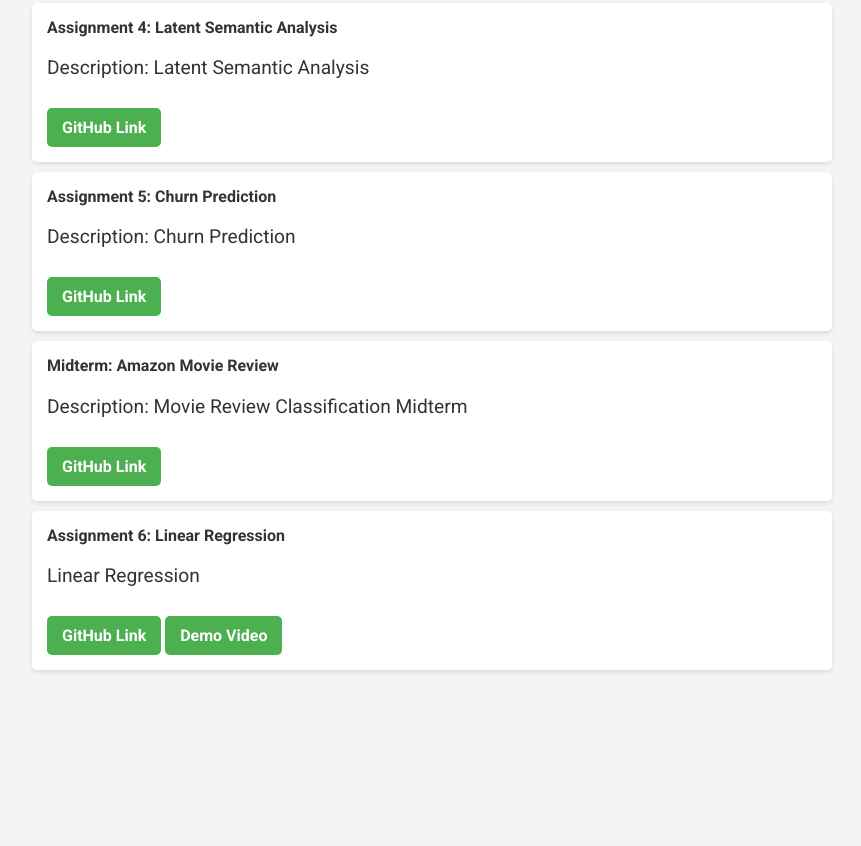
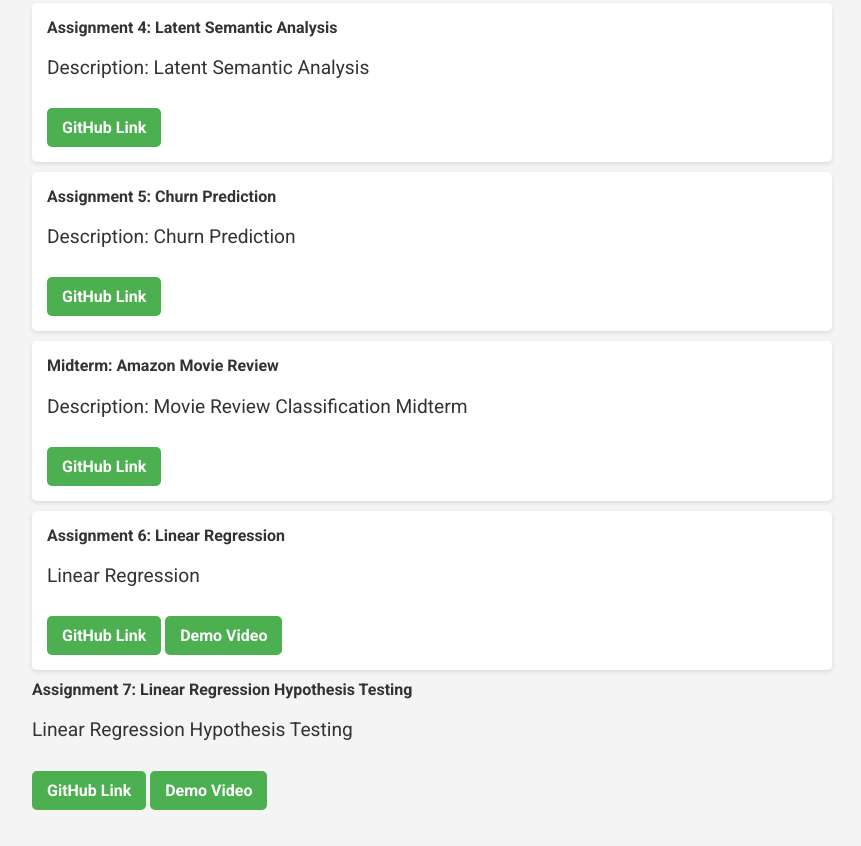
Before and after one commit to pooltakescourses/pooltakescourse.github.io, a plain HTML site: page assignments.html in a window 1280 px wide. Shown: the part 1062-1908 px from the top of the page, without its empty margins (208-1069 px from the left). Before the commit the page ends 1768 px from the top, so only its background shows below. Drawn offline with Linux system fonts and the light colour scheme.

Commit message:
adding assignment 7

```diff
--- a/assignments.html
+++ b/assignments.html
@@ -145,6 +145,11 @@
                 <a href="https://github.com/pooltakescourses/adrishd-assignment-6" target="_blank" class="assignment-button">GitHub Link</a>
                 <a href="https://drive.google.com/file/d/1eOW7eP-zT49yu8FMZWDrF43MkXywsQ0X/view?usp=sharing" target="_blank" class="assignment-button">Demo Video</a>
             </li>
+                <strong>Assignment 7: Linear Regression Hypothesis Testing</strong>
+                <p>Linear Regression Hypothesis Testing</p>
+                <a href="https://github.com/pooltakescourses/adrishd-assignment-7" target="_blank" class="assignment-button">GitHub Link</a>
+                <a href="" target="_blank" class="assignment-button">Demo Video</a>
+            </li>
 
 
         </ul>
```
